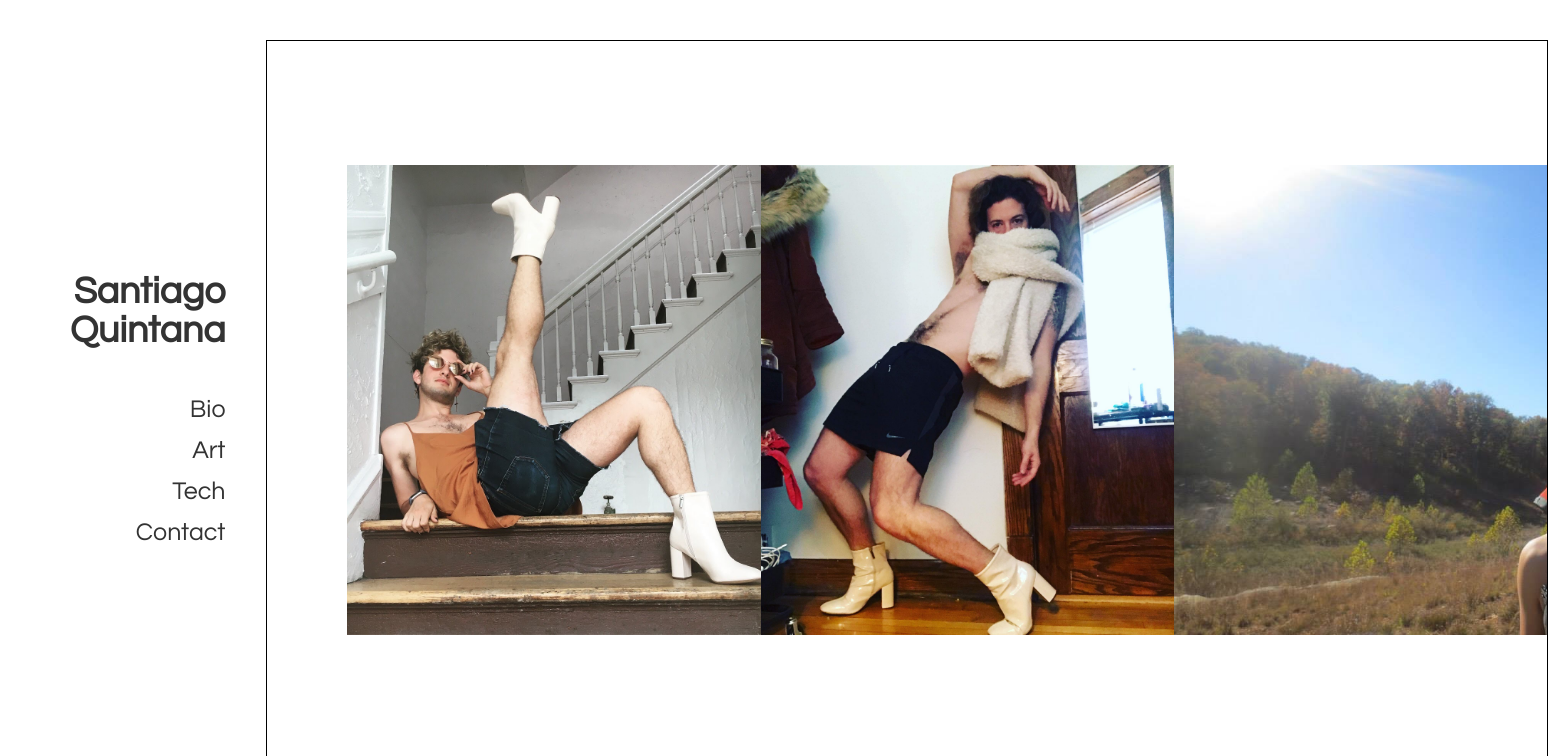
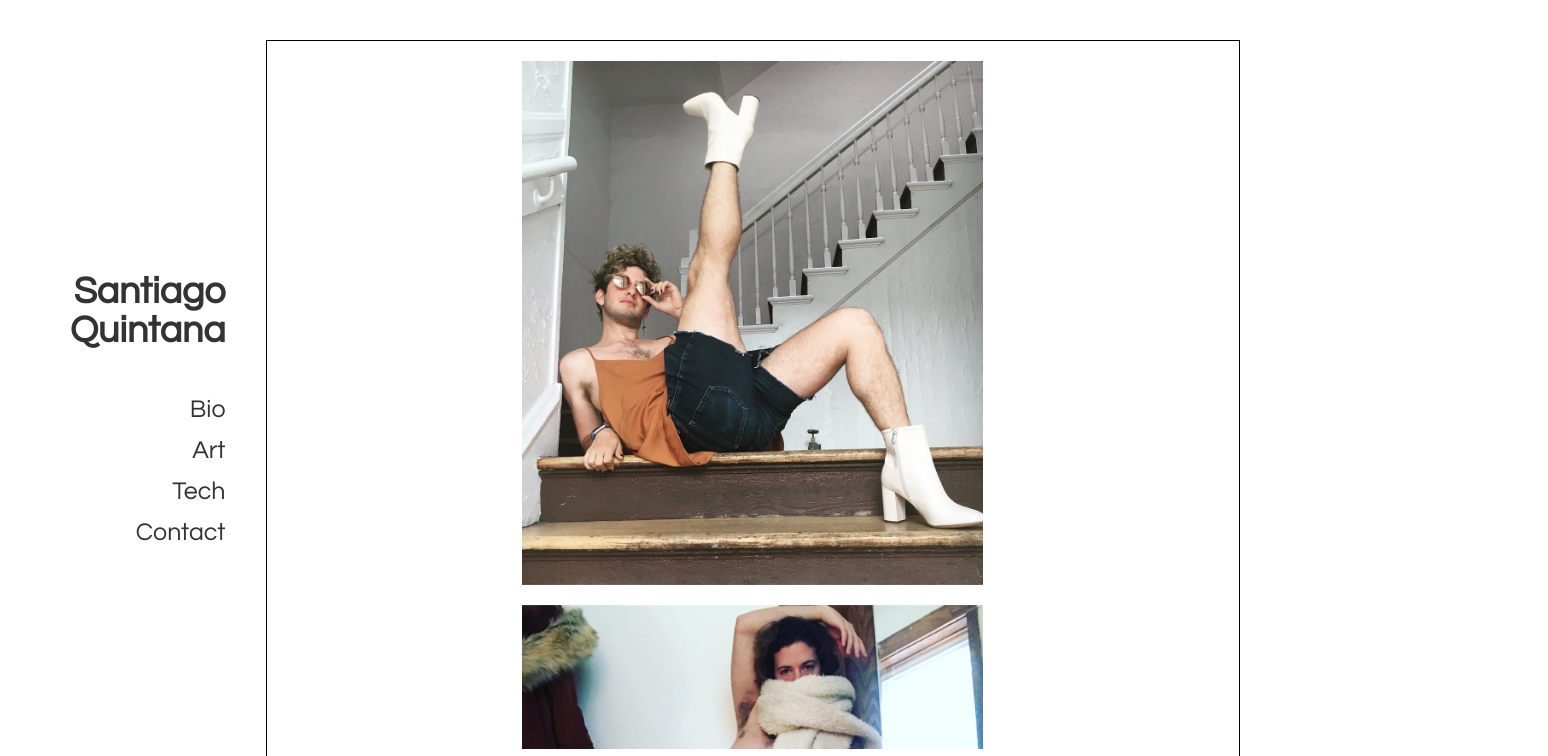
Before and after one commit to san3091/new-portfolio, a Svelte app: page /1000-santiagos-inspiration in a window 1280 px wide. Shown: the top 756 px of the page, 1548 px wide, since content can reach past the window. Built offline with nearby package versions, Linux system fonts and the light colour scheme.

Commit message:
make vertical scroll

```diff
--- a/src/Party.svelte
+++ b/src/Party.svelte
@@ -1,4 +1,5 @@
 <script>
+  import { onMount } from 'svelte'
   import { fade } from 'svelte/transition'
 
   let photos = Array
--- a/src/Santiagos.svelte
+++ b/src/Santiagos.svelte
@@ -2,7 +2,7 @@
   import { onMount } from 'svelte'
   import { fade } from 'svelte/transition'
   // import PhotoCarousel from './components/PhotoCarousel.svelte'
-
+  let height
   let photos = Array
     .from({ length: 40 }, (_, i) => i + 1)
     .map( number => `images/santiagos/${number}.jpg`)
@@ -22,7 +22,10 @@
   })
 </script>
 
-<div class="slideshow" in:fade={{delay: 400, duration: 800}}>
+<div class="slideshow"
+  in:fade={{delay: 400, duration: 800}}
+  bind:clientHeight={height}
+  style='--photo-height:{height * 0.75}px'>
   <!-- <PhotoCarousel carouselPhotos={photos} /> -->
   <div class="slideshow-container">
     {#each photos as src}
@@ -35,27 +38,25 @@
 
 <style>
   .slideshow {
-    height: 100%;
-    overflow: hidden;
+    overflow: scroll;
+    margin: 10px;
+    display: flex;
+    flex-direction: column;
   }
 
   .slideshow-container {
-    position: relative;
-    margin-left: 80px;
-    height: 100%;
-    max-width: 100%;
     display: flex;
-    justify-content: start;
-    align-items: center;
-
+    flex-wrap: wrap;
+    justify-content: center;
   }
 
   .slideshow-item {
-    height: 470px;
+    height: var(--photo-height);
+    margin: 10px;
   }
 
   img {
-    height: 100%;
+    max-height: 100%;
   }
 
 </style>
```
